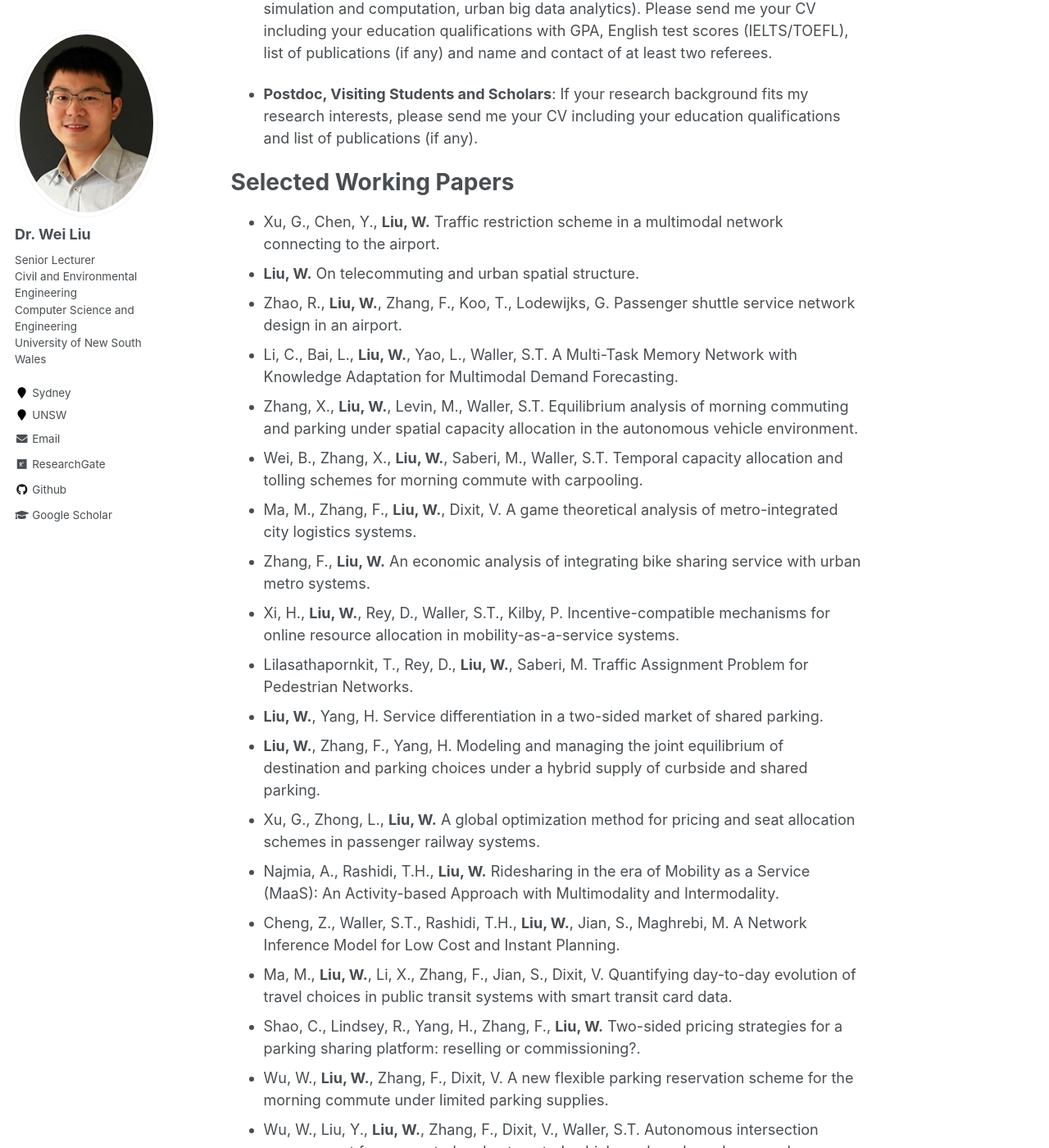
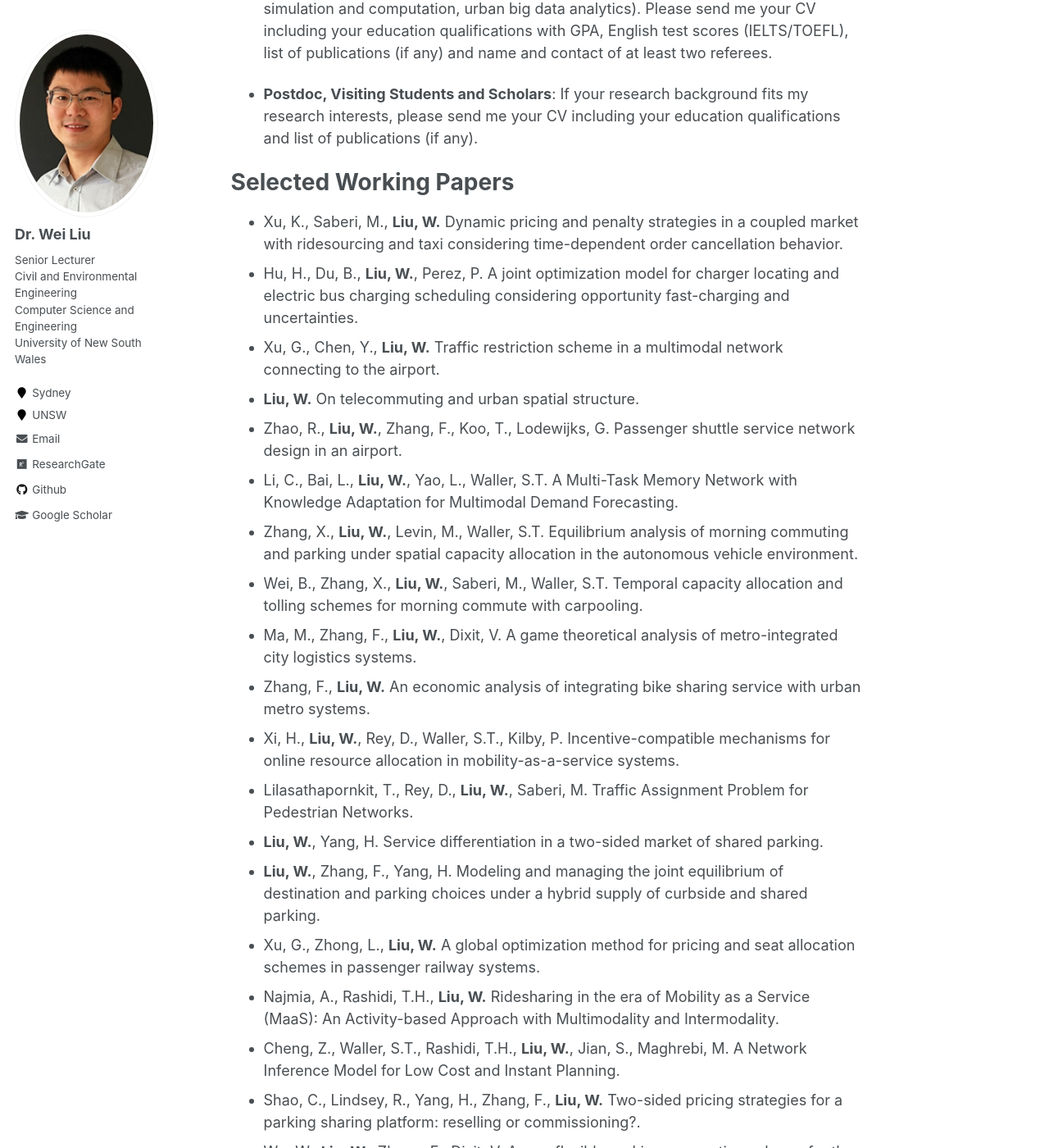
Before and after one commit to weiliu2016/weiliu2016.github.io, a Jekyll site: the page built from _pages/about.md, in a window 1280 px wide and 1400 px high, scrolled down 1287 px. Shown: the whole window at 82% size. Built offline with Jekyll 4.4.1, drawn with Linux system fonts in a browser that asks for light colours.

Commit message:
Update about.md

```diff
--- a/_pages/about.md
+++ b/_pages/about.md
@@ -37,6 +37,8 @@ PhD Positions and Academic Visitors
 
 Selected Working Papers
 ======
+- Xu, K., Saberi, M., **Liu, W.** Dynamic pricing and penalty strategies in a coupled market with ridesourcing and taxi considering time-dependent order cancellation behavior.
+- Hu, H., Du, B., **Liu, W.**, Perez, P. A joint optimization model for charger locating and electric bus charging scheduling considering opportunity fast-charging and uncertainties.
 - Xu, G., Chen, Y., **Liu, W.** Traffic restriction scheme in a multimodal network connecting to the airport.
 - **Liu, W.** On telecommuting and urban spatial structure.
 - Zhao, R., **Liu, W.**, Zhang, F., Koo, T., Lodewijks, G. Passenger shuttle service network design in an airport.
@@ -52,7 +54,6 @@ Selected Working Papers
 - Xu, G., Zhong, L., **Liu, W.** A global optimization method for pricing and seat allocation schemes in passenger railway systems.
 - Najmia, A., Rashidi, T.H., **Liu, W.** Ridesharing in the era of Mobility as a Service (MaaS): An Activity-based Approach with Multimodality and Intermodality.
 - Cheng, Z., Waller, S.T., Rashidi, T.H., **Liu, W.**, Jian, S., Maghrebi, M. A Network Inference Model for Low Cost and Instant Planning.
-- Ma, M., **Liu, W.**, Li, X., Zhang, F., Jian, S., Dixit, V. Quantifying day-to-day evolution of travel choices in public transit systems with smart transit card data.
 - Shao, C., Lindsey, R., Yang, H., Zhang, F., **Liu, W.** Two-sided pricing strategies for a parking sharing platform: reselling or commissioning?.
 - Wu, W., **Liu, W.**, Zhang, F., Dixit, V. A new flexible parking reservation scheme for the morning commute under limited parking supplies.
 - Wu, W., Liu, Y., **Liu, W.**, Zhang, F., Dixit, V., Waller, S.T. Autonomous intersection management for connected and automated vehicles: a lane-based approach.
```
